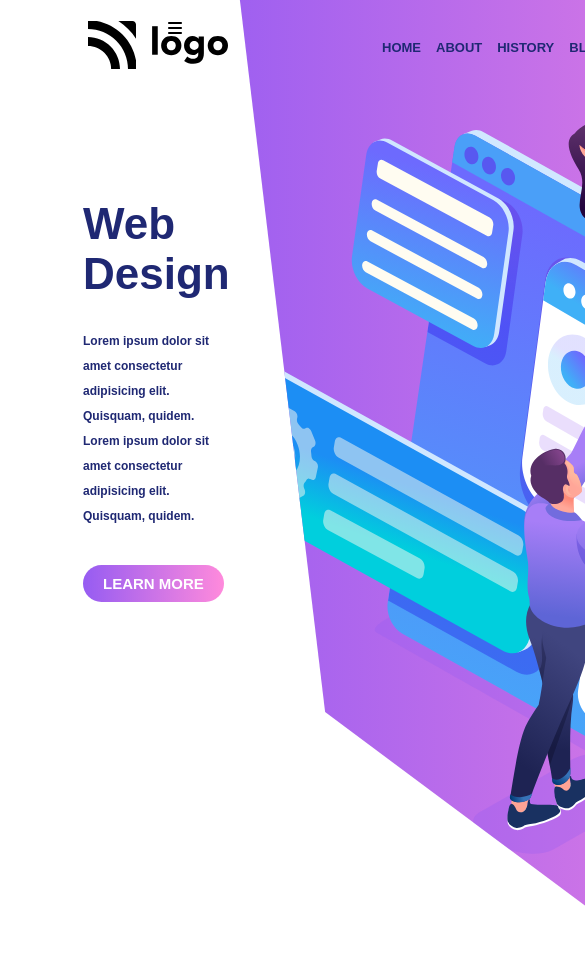
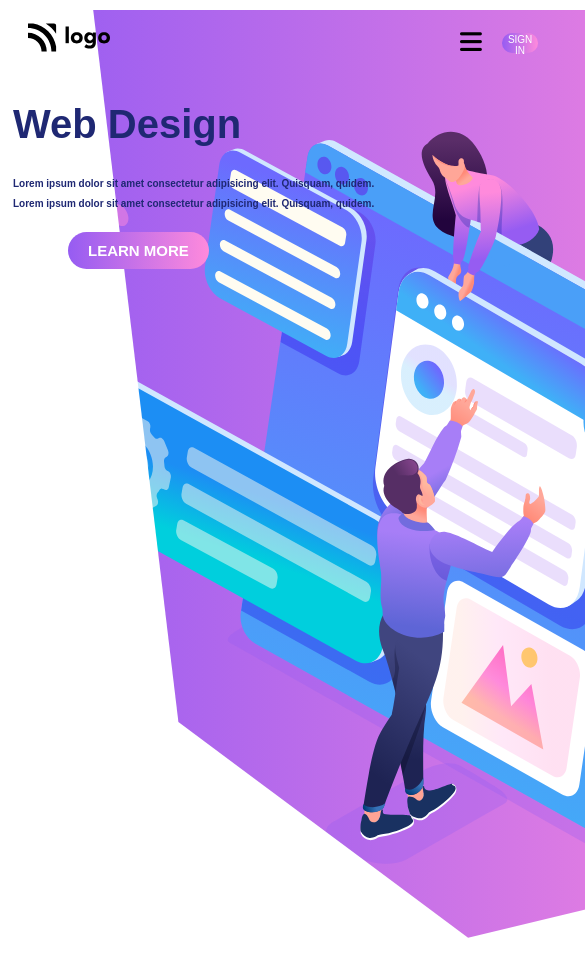
Before and after one commit to DeeptiDaisy/WebDesign-08, a website: page index.html in a window 390 px wide. Shown: the top 976 px of the page, 585 px wide, since content can reach past the window. After the commit the page ends 844 px from the top, so only its background shows below. Drawn offline with Linux system fonts and the light colour scheme.

Commit message:
Added media query

```diff
--- a/css/index.css
+++ b/css/index.css
@@ -10,12 +10,14 @@ nav>img{
     position: relative;
     left:60px
 }
+nav>i{
+    visibility: hidden;
+}
 .nav-items{
     display: flex;
     flex-direction: row;
     margin-left:200px;
     margin-top:20px;
-
 }
 .nav-items>h5{
     margin: 0px;
@@ -58,13 +60,13 @@ nav>img{
     top:100px
 }
 .vector-img{
-    position: relative;
+    /* position: relative; */
     top: 600px;
     z-index: 1;
     clip-path:none !important;
 }
 .vector-dot{
-    position: relative;
+    /* position: relative; */
     top: 500px;
     right: 40px;
     z-index: 1;
@@ -100,3 +102,66 @@ nav>img{
     cursor: pointer;
     margin-top: 20px;
 }
+@media screen and  (max-width: 768px){
+    .nav-items{
+        display: none;
+    }
+    nav>img{
+        width: 82px;
+        left:0px
+    }
+    nav i{
+        display: block;
+        font-size: 25px;
+        margin-left: 350px;
+        margin-top: 10px;
+        visibility: visible;
+    }
+    .signin-btn{
+        left: 20px;
+    }
+
+    .intro-section{
+        display: flex;
+        flex-direction: column;
+    }
+    .left-section{
+        margin-left: 0px;
+        margin-top: 0px;
+        left: 5px
+    }
+    .left-section>h1{
+        font-size: 40px;
+    }
+    .left-section>h4{
+        font-size: 10px;
+        line-height: 20px;
+    }
+    .learn-more-btn{
+        margin-left: 55px;
+        margin-top: 5px;
+    }
+    .bg-sec{
+        top:10px;
+        position: fixed;
+    }
+    .bg-sec img{
+        clip-path: none !important;
+    }
+    .vector-dot{
+        position: relative;
+        top:100px
+    }
+    .vector-img{
+        /* position: relative; */
+        top: 500px;
+        z-index: 1;
+        clip-path:none !important;
+    }
+    .vector-dot{
+        /* position: relative; */
+        right: 0px;
+        z-index: 1;
+        clip-path:none !important;
+    }
+}
```
